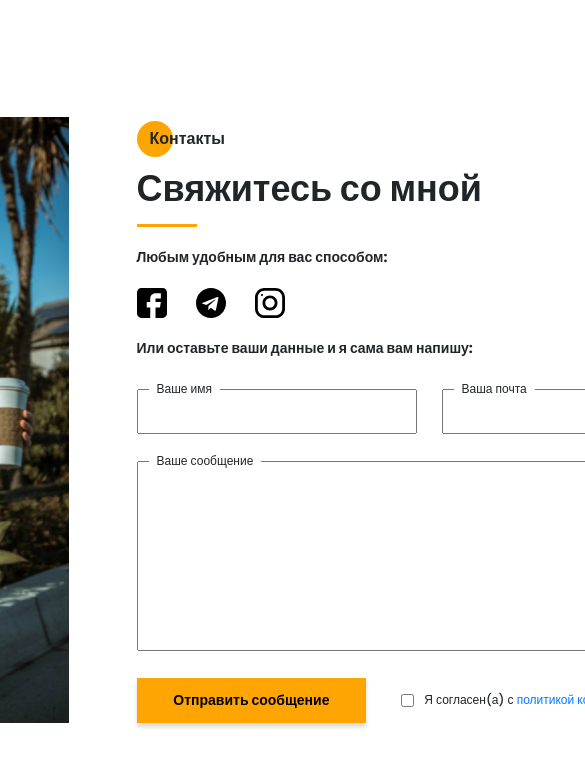
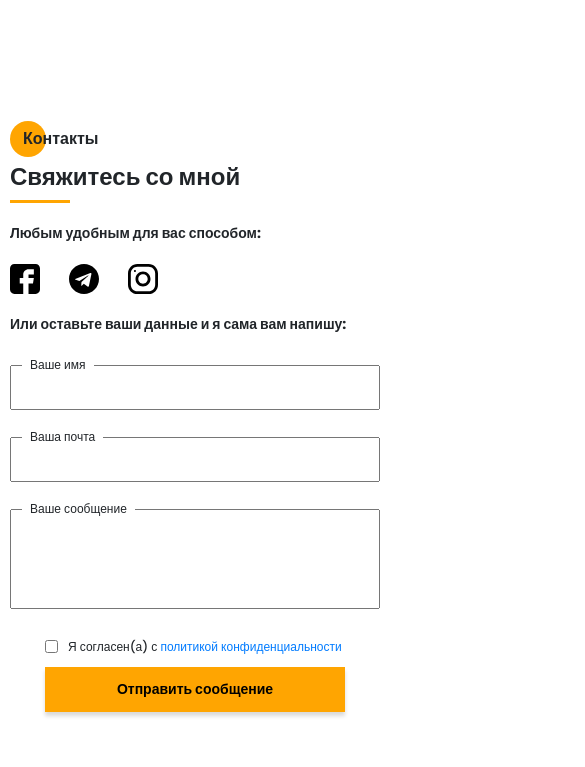
Before and after one commit to awwwrina/portfolio, a website: page src/index.html in a window 390 px wide. Shown: the part 8195-8962 px from the top of the page, 585 px wide, since content can reach past the window. Drawn offline with nearby package versions, Linux system fonts and the light colour scheme; files that its build step writes are made by us from their sources; files whose address does not match are found by name.

Commit message:
contacts(mob.ver.)

```diff
--- a/src/index.html
+++ b/src/index.html
@@ -391,10 +391,10 @@
 
     <section class="contacts" id="contacts">
         <div class="container">
-            <img src="img/main_photo.jpg" alt="myphoto" class="about__myphoto">
+            <img src="img/main_photo.jpg" alt="myphoto" class="contacts__myphoto">
             <div class="contacts__wrapper">
                 <h2 class="title title_fz16 contacts__title">Контакты</h2>
-                <div class="title contacts__subtitle">Свяжитесь со мной</div>
+                <div class="title title__subtitle contacts__subtitle">Свяжитесь со мной</div>
                 <div class="divider"></div>
                 <div class="title title_fz14 contacts__text">
                     Любым удобным для вас способом:
@@ -415,11 +415,11 @@
                 </div>
 
                 <form action="#" class="contacts__form">
-                    <div required class="contacts__input">
+                    <div required class="contacts__input contacts__input_name">
                         <input name="name" id="name" type="text">
                         <label for="name">Ваше имя</label>
                     </div>
-                    <div required class="contacts__input">
+                    <div required class="contacts__input contacts__input_email">
                         <input name="email" id="email" type="email">
                         <label for="email">Ваша почта</label>
                     </div>
--- a/src/sass/blocks/_media.scss
+++ b/src/sass/blocks/_media.scss
@@ -58,10 +58,48 @@
             column-gap: 70px;
         }
     }
+    .contacts {
+        .container {
+            grid-column-gap: 30px;
+            grid-template-columns: 400px 530px;
+        }
+        &__form {
+            grid-template-rows: repeat(2, 45px) 190px auto;
+            grid-template-columns: minmax(300px,500px);
+        }
+        &__textarea {
+            grid-column: 1 / 2;
+        }
+        &__input {
+            &_name {
+                grid-row: 1 / 2;
+            }
+            &_email {
+                grid-row: 2 / 3;
+            }
+        }
+        &__triggers {
+            grid-row: 4 / 5;
+            min-height: 80px;
+            grid-template: repeat(2,auto) / minmax(200px,300px);
+            gap: 10px;
+        }
+        &__policy {
+            grid-row: 1 / 2;
+        }
+        &__btn {
+            grid-row: 2 / 3;
+        }
+
+    }
 }
 @media (max-width: 992px) {
     .container {
         max-width: 720px;
+    }
+    .title__subtitle {
+        font-size: 24px;
+        line-height: 36px;
     }
     .about {
         .container {
@@ -109,6 +147,17 @@
     .price {
         &__wrapper {
             grid-template-columns: 366px;
+        }
+    }
+    .contacts {
+        .container {
+            grid-template-columns: repeat(2, 345px);
+        }
+        &__subtitle {
+            text-align: left;
+        }
+        &__form {
+            grid-template-rows: repeat(2,45px) 100px auto;
         }
     }
 }
@@ -160,7 +209,17 @@
     }
     .skills {
         padding-top: 46px;
-
+    }
+    .contacts {
+        .container {
+            grid-template-columns: minmax(300px,auto);
+        }
+        &__myphoto {
+            display: none;
+        }
+        &__triggers {
+        justify-content: center;
+        }
     }
 }
 @media (max-width: 576px) {
@@ -227,4 +286,5 @@
             grid-template-columns: 300px;
         }
     }
+
 }
```
Also changed, not shown: dist/css/style.min.css, dist/index.html.
